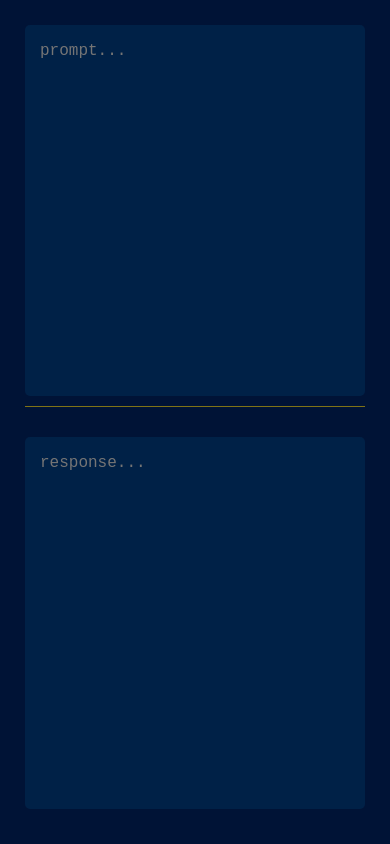
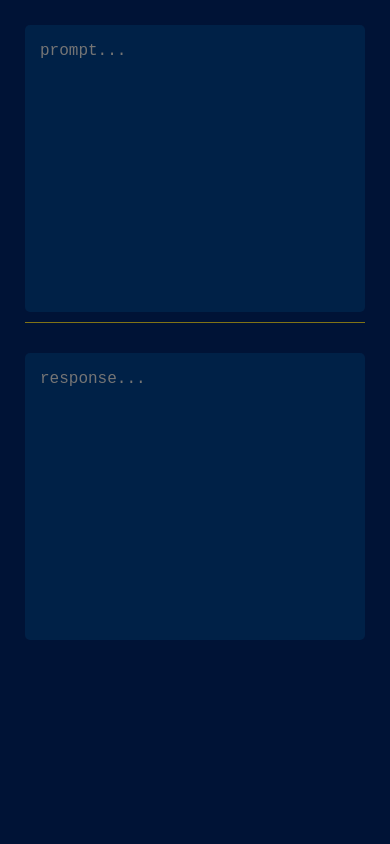
Before and after one commit to jordmllr/Mimir, a plain HTML site: page index.html in a window 390 px wide. Drawn offline with nearby package versions, Linux system fonts and the light colour scheme.

Commit message:
adjust to fit better on ios

```diff
--- a/css/styles.css
+++ b/css/styles.css
@@ -3,7 +3,7 @@ body {
     font-family: Arial, sans-serif;
     margin: 0;
     padding: 20px;
-    height: 100vh;
+    min-height: 80vh;
     box-sizing: border-box;
 }
 
@@ -18,7 +18,7 @@ h1 {
     padding: 20px;
     position: relative;
     touch-action: pan-y; /* Allow vertical scrolling but enable horizontal swipes */
-    height: calc(100vh - 40px); /* Full height minus padding */
+    height: calc(80vh - 40px); /* 80% of viewport height minus padding for iOS compatibility */
     display: flex;
     flex-direction: column;
     box-sizing: border-box;
@@ -162,12 +162,12 @@ form {
 @media (max-width: 768px) {
     body {
         padding: 10px;
-        height: 100vh;
+        min-height: 80vh;
     }
 
     .card-creation-container {
         padding: 15px;
-        height: calc(100vh - 30px); /* Adjust for smaller padding */
+        height: calc(80vh - 30px); /* 80% of viewport height for iOS compatibility */
     }
 
     .form-group textarea {
```
